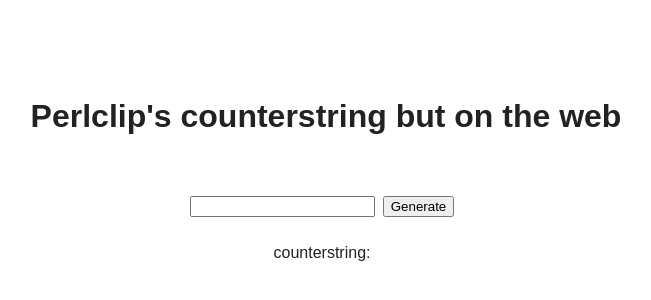
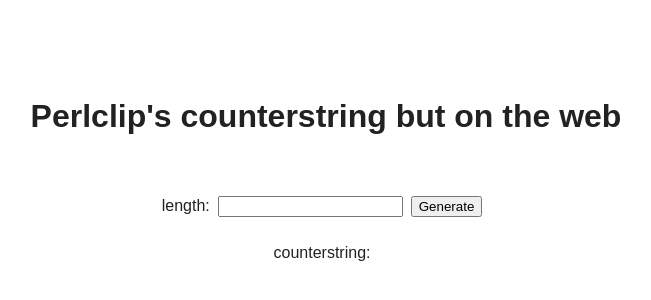
Before and after one commit to j19sch/counterstring, a Preact app: page / in a window 1280 px wide. Shown: the part 232-532 px from the top of the page, without its empty margins (314-965 px from the left). Built offline with nearby package versions, Linux system fonts and the light colour scheme.

Commit message:
adds label to length field

```diff
--- a/src/components/CounterString.tsx
+++ b/src/components/CounterString.tsx
@@ -26,6 +26,7 @@
         <section>
           <form onSubmit={this.onSubmit} id="counterstring-form">
             <div>
+              <label for="length">length:</label>
               <input
                 type="text"
                 id="length"
```
Also changed, not shown: 1 other file (tests, documents, lock files or other folders).
